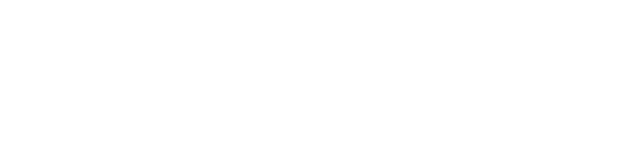
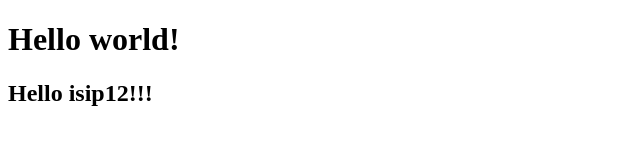
Before and after one commit to WorldOfPets/IndividualProject, a plain HTML site: page index.html in a window 1280 px wide. Shown: the whole page, without its empty margins (0-640 px from the left). Drawn offline with Linux system fonts and the light colour scheme.

Commit message:
issue#1 complated

```diff
--- a/index.html
+++ b/index.html
@@ -6,6 +6,7 @@
     <title>Document</title>
 </head>
 <body>
-
+  <h1>Hello world!</h1>
+  <h2>Hello isip12!!!</h2>
 </body>
 </html>
```
